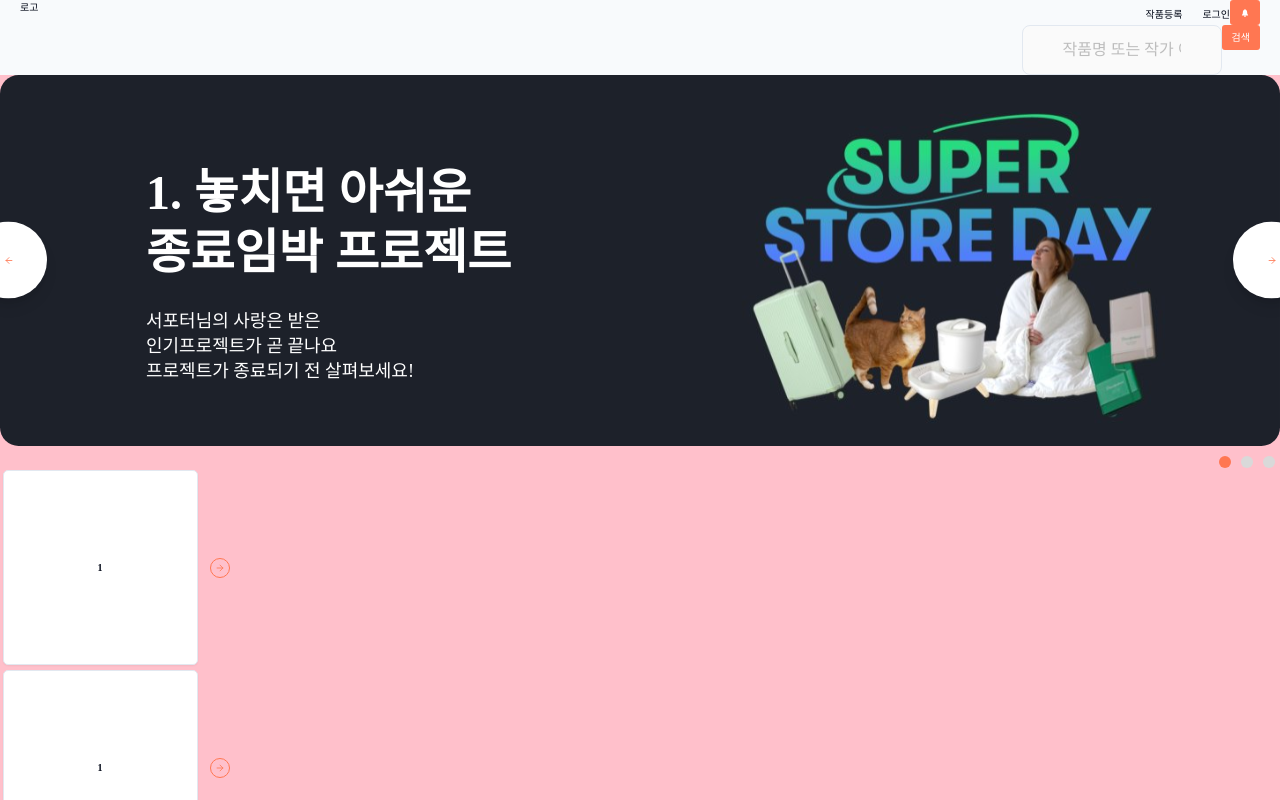
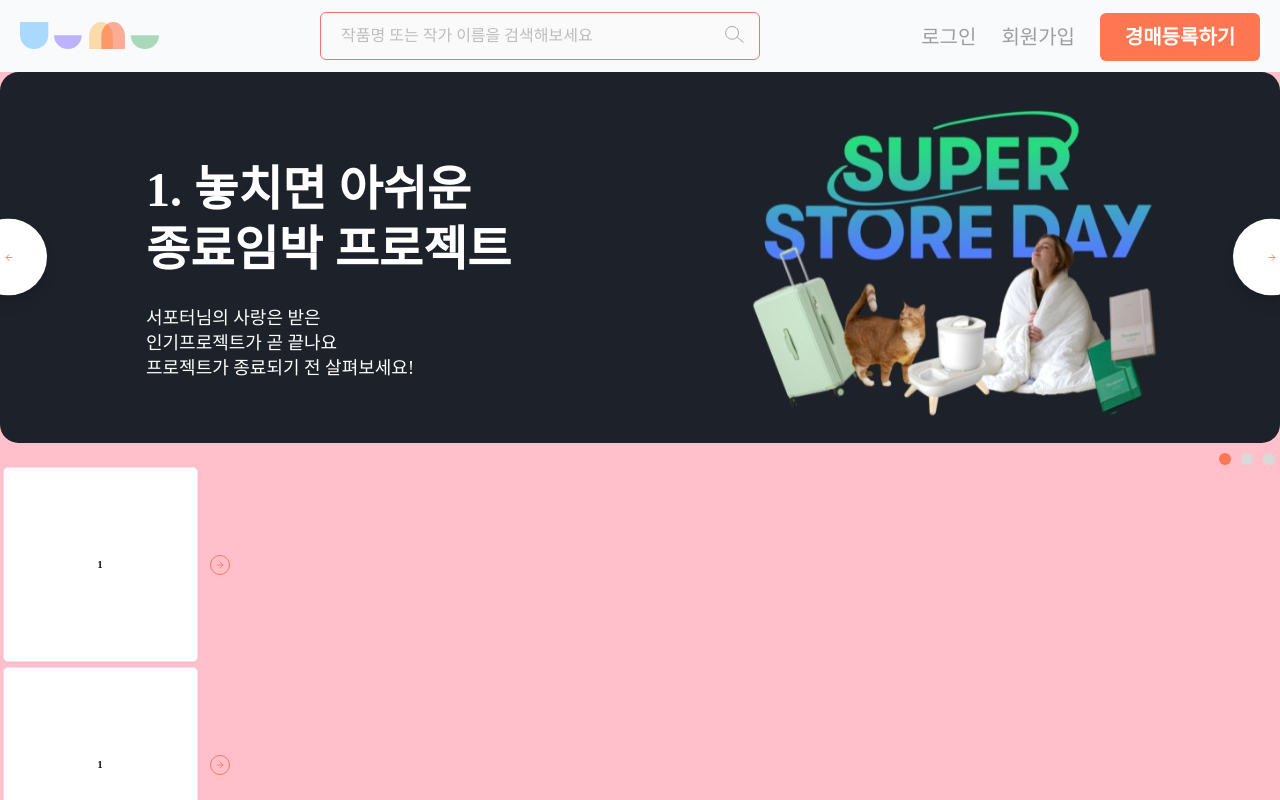
Before and after one commit to Team-YUMU/YUMU-FE, a Next.js app: page / in a window 1280 px wide. Shown: the top 800 px of the page. Built offline with nearby package versions, Linux system fonts and the light colour scheme.

Commit message:
design : header 디자인 적용

```diff
--- a/src/components/common/Header.tsx
+++ b/src/components/common/Header.tsx
@@ -9,12 +9,13 @@ import {
   DropdownMenuTrigger,
 } from '@/components/ui/dropdown-menu';
 import { Avatar, AvatarImage } from '../ui/avatar';
-import { HoverCard, HoverCardContent, HoverCardTrigger } from '@/components/ui/hover-card';
 import { useRouter } from 'next/router';
 import axios from 'axios';
-import { IoIosNotifications } from 'react-icons/io';
-import { HiDotsVertical } from 'react-icons/hi';
+// import { HoverCard, HoverCardContent, HoverCardTrigger } from '@/components/ui/hover-card';
+// import { IoIosNotifications } from 'react-icons/io';
+// import { HiDotsVertical } from 'react-icons/hi';
 import SearchForm from './SearchForm';
+import Image from 'next/image';
 // import getMembers from '@/mocks/Member';
 
 type userData = {
@@ -26,6 +27,7 @@ export default function Header() {
   const [memberData, setMemberData] = useState<userData | null>(null);
   const router = useRouter();
   const boardId = router.query.id;
+
   //데이터를 불러온다.
   const userMembersData = async () => {
     try {
@@ -46,7 +48,6 @@ export default function Header() {
     if (accessToken) {
       userMembersData();
     }
-    //의존성 배열 비워두면 안된다
   }, [boardId]);
 
   //로그아웃 클릭시 토큰 제거와 메인 페이지 이동
@@ -59,12 +60,14 @@ export default function Header() {
 
   return (
     <header className=' bg-slate-50'>
-      <div className='container mx-auto flex justify-between'>
-        <Link href='/'>로고</Link>
+      <div className='container mx-auto flex items-center justify-between'>
+        <Link href='/'>
+          <Image src='/svgs/yumu-logo.svg' alt='로고 이미지' width={139} height={27} />
+        </Link>
         <div>
-          <Link href='#' className='mr-[2rem]'>
-            작품등록
-          </Link>
+          <SearchForm />
+        </div>
+        <div>
           {memberData ? (
             <div className='relative flex cursor-pointer items-center gap-[1.2rem]'>
               <Avatar>
@@ -91,15 +94,19 @@ export default function Header() {
             </div>
           ) : (
             <>
-              <Link href='/signin'>로그인</Link>
-              <HoverCard>
+              <Link href='/signin' className='mr-[2.5rem] text-[2rem] text-[#9E9E9E]'>
+                로그인
+              </Link>
+              <Link href='/signup' className='mr-[2.5rem] text-[2rem]  text-[#9E9E9E]'>
+                회원가입
+              </Link>
+              {/* <HoverCard> 알림기능
                 <HoverCardTrigger asChild>
                   <Button>
                     <IoIosNotifications />
                   </Button>
                 </HoverCardTrigger>
                 <HoverCardContent className='mr-[2rem] w-80 bg-[#ddd] pb-[0rem]'>
-                  {/* 데이터 갈아끼워지게 작업 컴포넌트화 */}
                   <div className='mb-4 flex justify-between space-x-4 rounded-[0.8rem] bg-[#fff] p-[0.4rem]'>
                     <div className='flex h-[2rem] w-[3rem] items-center justify-center rounded-full '>
                       <IoIosNotifications />
@@ -108,7 +115,6 @@ export default function Header() {
                       <h4 className='text-sm font-semibold'>경매 1시간전 </h4>
                       <p className='text-sm'>[백만불짜리]의 경매 시작 1시간전 입니다.</p>
                       <div className='flex items-center pt-2'>
-                        {/* 알림보낸 시간 */}
                         <span className='text-xs text-muted-foreground'>08:00</span>
                       </div>
                     </div>
@@ -117,14 +123,17 @@ export default function Header() {
                     </div>
                   </div>
                 </HoverCardContent>
-              </HoverCard>
+              </HoverCard> */}
             </>
           )}
+          <Button size='header' className='mb-[1.1rem] mt-[1.3rem] text-[2rem] font-bold leading-5 text-white'>
+            <Link href='/pages/registration'>경매등록하기</Link>
+          </Button>
         </div>
       </div>
-      <div className='bg-[ bg-slate-50] container mx-auto flex justify-end'>
+      {/* <div className='bg-[ bg-slate-50] container mx-auto flex justify-end'>
         <SearchForm />
-      </div>
+      </div> */}
     </header>
   );
 }
--- a/src/components/common/SearchForm.tsx
+++ b/src/components/common/SearchForm.tsx
@@ -2,6 +2,7 @@ import { useRouter } from 'next/router';
 import { useState } from 'react';
 import { Input } from '@/components/ui/input';
 import { Button } from '@/components/ui/button';
+import Image from 'next/image';
 
 function SearchForm() {
   const [keyword, setKeyword] = useState('');
@@ -20,16 +21,16 @@ function SearchForm() {
   };
 
   return (
-    <form onSubmit={handleSubmit} className='flex'>
+    <form onSubmit={handleSubmit} className='relative'>
       <Input
         name='keyword'
         value={keyword}
         onChange={handleKeywordChange}
         placeholder='작품명 또는 작가 이름을 검색해보세요'
-        className='w-[20rem]'
+        className='header'
       />
-      <Button type='submit' variant={'default'}>
-        검색
+      <Button type='submit' variant={null} size={null} className='absolute right-[1.6rem] top-[1.4rem]'>
+        <Image src='/svgs/search-icon.svg' alt='돋보기 이미지' width={19} height={18} />
       </Button>
     </form>
   );
--- a/src/components/ui/button.tsx
+++ b/src/components/ui/button.tsx
@@ -17,8 +17,9 @@ const buttonVariants = cva(
         default: 'h-10 px-4 py-2',
         sm: 'h-9 rounded-md px-3',
         lg: 'h-11 rounded-md px-8',
-        icon: 'h-10 w-10',
+        icon: 'h-10 wp-10',
         auth: 'w-[27.375rem] h-[4rem]',
+        header: 'w-[16rem] h-[4.8rem] bg-red-F rounded-[0.6rem]',
       },
     },
     defaultVariants: {
--- a/src/components/ui/input.tsx
+++ b/src/components/ui/input.tsx
@@ -10,6 +10,7 @@ const Input = React.forwardRef<HTMLInputElement, InputProps>(({ className, type,
       type={type}
       className={cn(
         `file:text-sm container h-[5rem] rounded-[0.8rem] border-[0.1rem] bg-gray-F px-[4rem] py-[1.5rem] text-16-400 outline-gray-E file:border-0 file:bg-transparent file:font-medium placeholder:text-gray-B focus:bg-white focus:outline-orange-F focus-visible:ring-offset-2`,
+        `header h-[4.8rem] w-[44rem] rounded-[0.6rem] border border-red-400 px-[2rem] py-[1.5rem] `,
         className,
       )}
       ref={ref}
```
